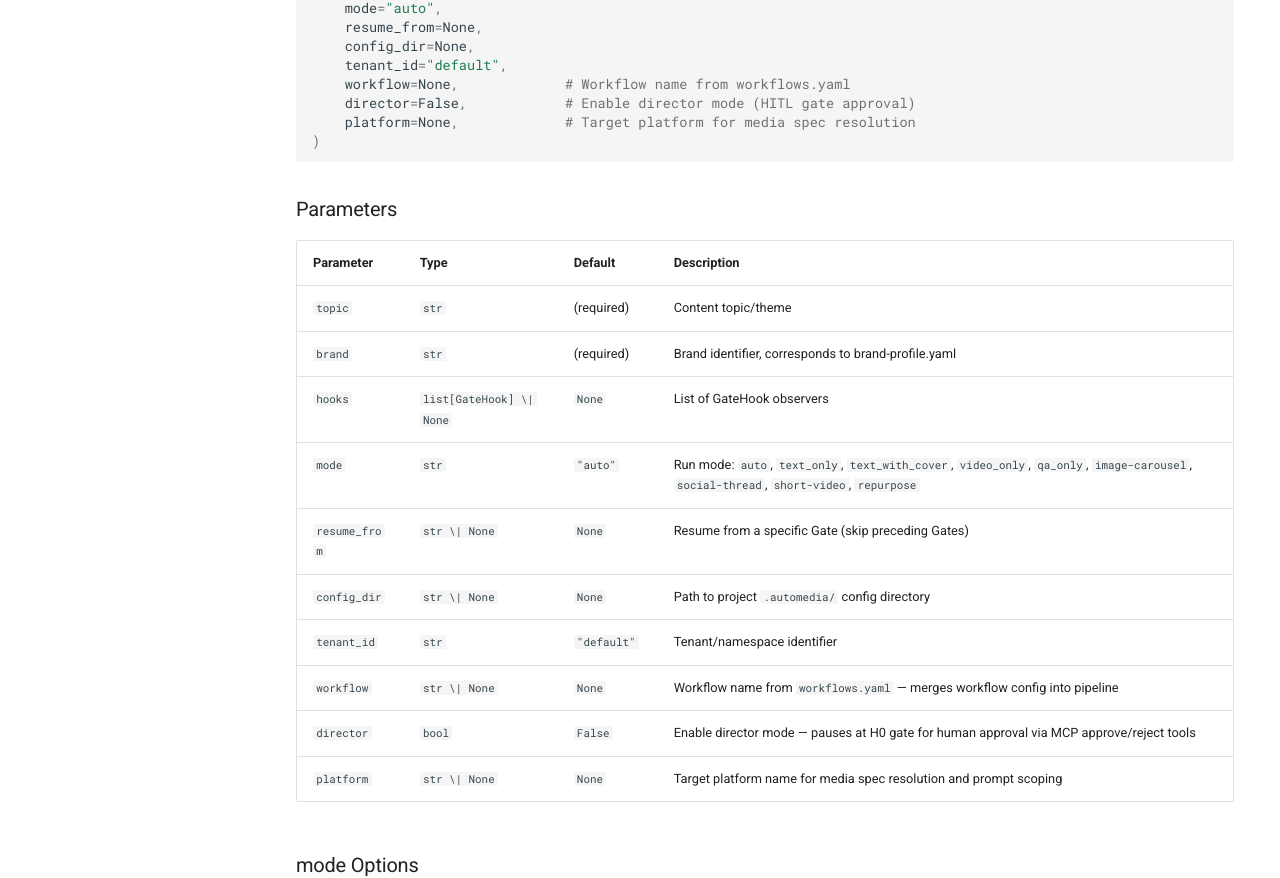
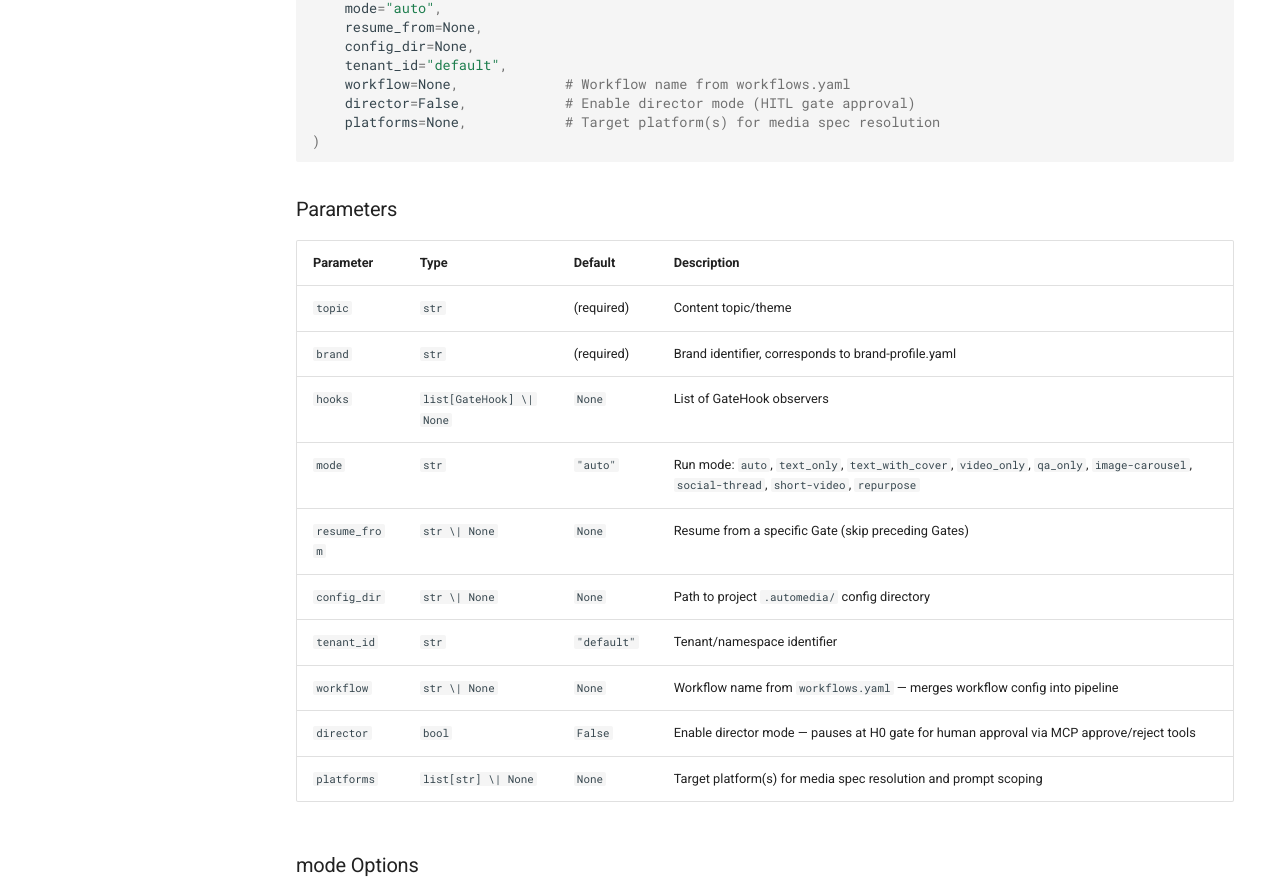
Before and after one commit to 1StepMore/AutoMedia, an MkDocs documentation site: the page built from docs/user/api-reference.md, in a window 1280 px wide and 1400 px high. Shown: the part 446-1324 px from the top of the window. Built offline with MkDocs 1.6.1 and Material for MkDocs 9.7.7, drawn with Linux system fonts in a browser that asks for light colours; comment, search, counter and statistics services are not loaded.

Commit message:
docs: fix stale documentation across 5 doc files
- api-reference.md: run_full_pipeline() platform→platforms param name + type
- founder-expectations.md: F10 now notes AUTOMEDIA_PROJECTS_DIR override
- mcp-setup.md: add AUTOMEDIA_FAKE_LLM to env vars table
- cli-reference.md: fix adapter create --output-dir default path
- adapter.py: fix --output-dir default from automedia/ to src/automedia/
- CHANGELOG.md: add entries for doc fixes and #54 implementation

````diff
--- a/docs/user/api-reference.md
+++ b/docs/user/api-reference.md
@@ -22,7 +22,7 @@ result = run_full_pipeline(
     tenant_id="default",
     workflow=None,             # Workflow name from workflows.yaml
     director=False,            # Enable director mode (HITL gate approval)
-    platform=None,             # Target platform for media spec resolution
+    platforms=None,            # Target platform(s) for media spec resolution
 )
 ```
 
@@ -39,7 +39,7 @@ result = run_full_pipeline(
 | `tenant_id` | `str` | `"default"` | Tenant/namespace identifier |
 | `workflow` | `str \| None` | `None` | Workflow name from `workflows.yaml` — merges workflow config into pipeline |
 | `director` | `bool` | `False` | Enable director mode — pauses at H0 gate for human approval via MCP approve/reject tools |
-| `platform` | `str \| None` | `None` | Target platform name for media spec resolution and prompt scoping |
+| `platforms` | `list[str] \| None` | `None` | Target platform(s) for media spec resolution and prompt scoping |
 
 ### mode Options
 
````
Also changed, not shown: CHANGELOG.md (+12 -0 lines), docs/dev/founder-expectations.md (+1 -1 lines), docs/user/cli-reference.md (+1 -1 lines), docs/user/mcp-setup.md (+1 -0 lines), 1 other file.
